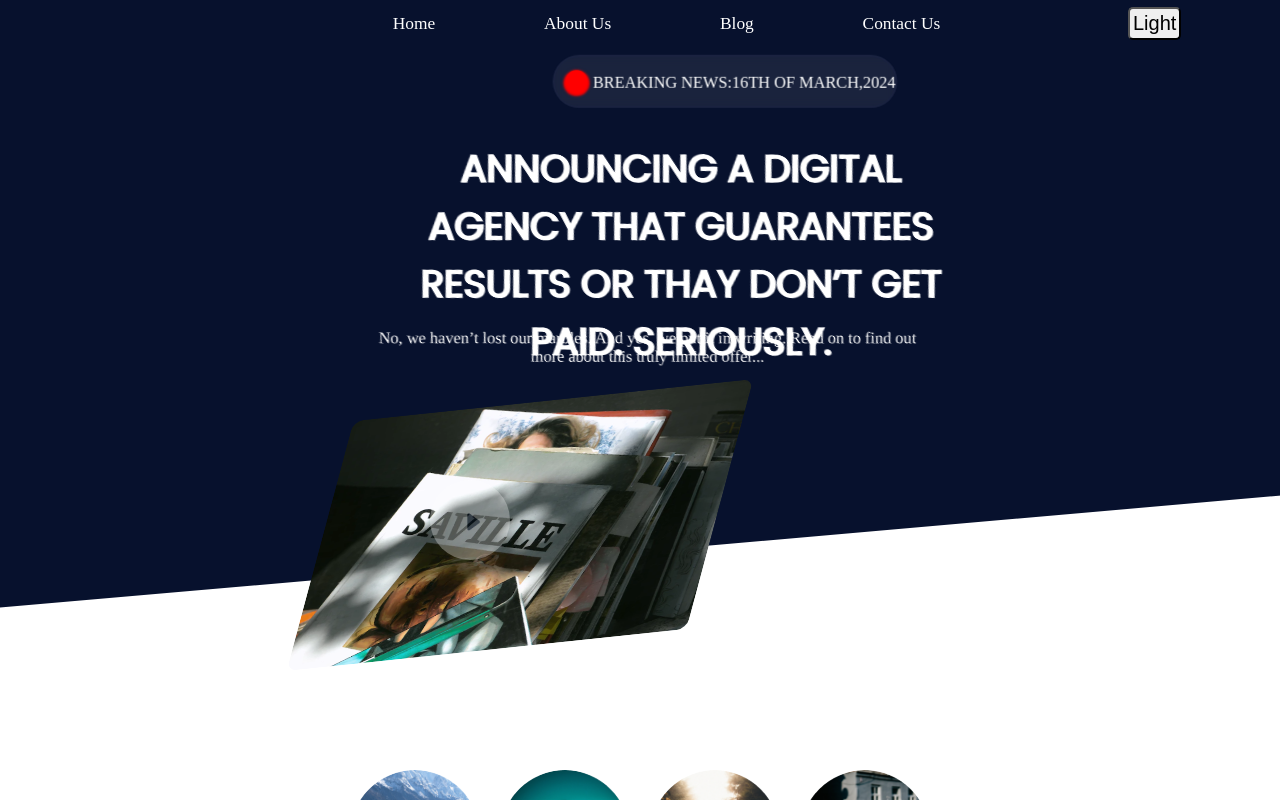
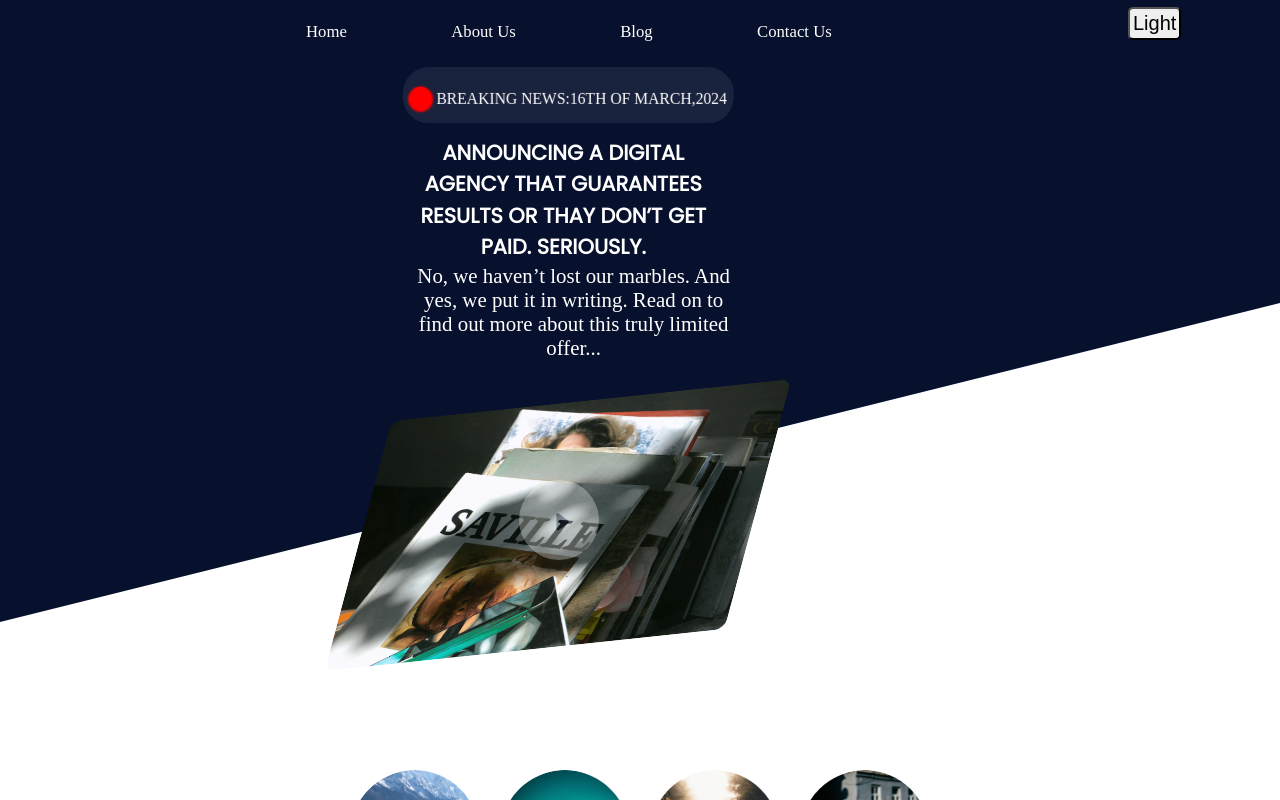
Before and after one commit to Sarthaksingh10/PracticeProject, a plain HTML site: page index.html in a window 1280 px wide. Drawn offline with Linux system fonts and the light colour scheme.

Commit message:
Add files via upload

```diff
--- a/style.css
+++ b/style.css
@@ -14,9 +14,7 @@ body::-webkit-scrollbar {
     border-radius: 5px;
     font-size: 20px;
     padding: 3px;
-}
-
-:hover {
+}:hover {
     cursor: pointer;
 }
 
@@ -1973,7 +1971,7 @@ li:hover {
 
     #smallpara {
         position: relative;
-        top: 340px;
+        top: 358px;
         right: 520px;
         font-size: 20px;
         transform: skew(-10deg, 14deg);
@@ -2338,38 +2336,67 @@ li:hover {
         top: 20%;
      }
 }
-@media (1050px<=width){
+@media (1050px<=width<=1300px){
+    #skew {
+        position: relative;
+        right: 423px;
+        bottom: 125px;
+        height: 600px;
+        width: 150vw;
+        transform: skew(10deg, -14deg);
+        background-color: #07112D;
+        display: flex;
+        justify-content: center;
+        color: white;
+    }
+
+    #navbar {
+        transform: skew(-10deg,14deg);
+       position: relative;
+       top: 90px;
+       left: 341px;
+    }
+
+    #BreakingNews {
+        width: max-content;
+        padding: 5px;
+        position: fixed;
+        top: 204px;
+        left: 44%;
+        transform: skew(-10deg, 14deg);
+    }
+
+    #bigpara {
+        font-size: 20px;
+        width: 300px;
+        transform: skew(-10deg, 14deg);
+        position: relative;
+        left: -151px;
+        top: 250px;
+    }
+
+    #smallpara {
+        position: relative;
+        top: 374px;
+        right: 460px;
+        font-size: 20px;
+        transform: skew(-10deg, 14deg);
+        width: 300px;
+    }
+
     #togglebtn{
         position: relative;
         left:50%;
         bottom: 820px;
     }
-#navbar{
-    left: 935px;
-}
-#BreakingNews{
-    position: relative;
-    left: 23%;
-    top: 150px;
-}
-#bigpara{
-    position: relative;
-    top: 190px;
-    right: 35%;
-}
-#smallpara{
-    position: relative;
-    top: 381px;
-    right: 831px;
-}
 #Extraskew{
     display: none;
 }
 #mainimg{
-    left: 25%;
+    left: 28%;
 }
 #playimg{
-    left: 2%;
+    left: 9%;
 }
 .displayimages{
     height: 130px;
```
